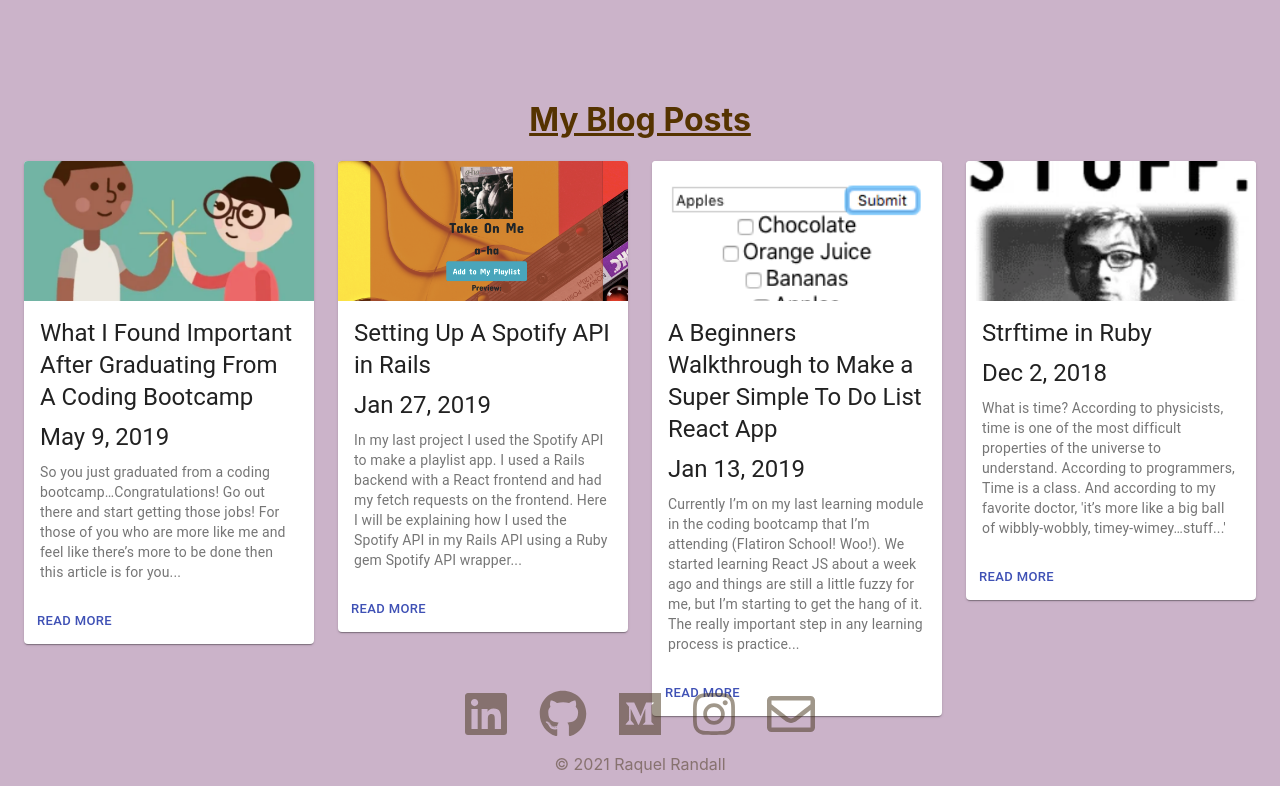
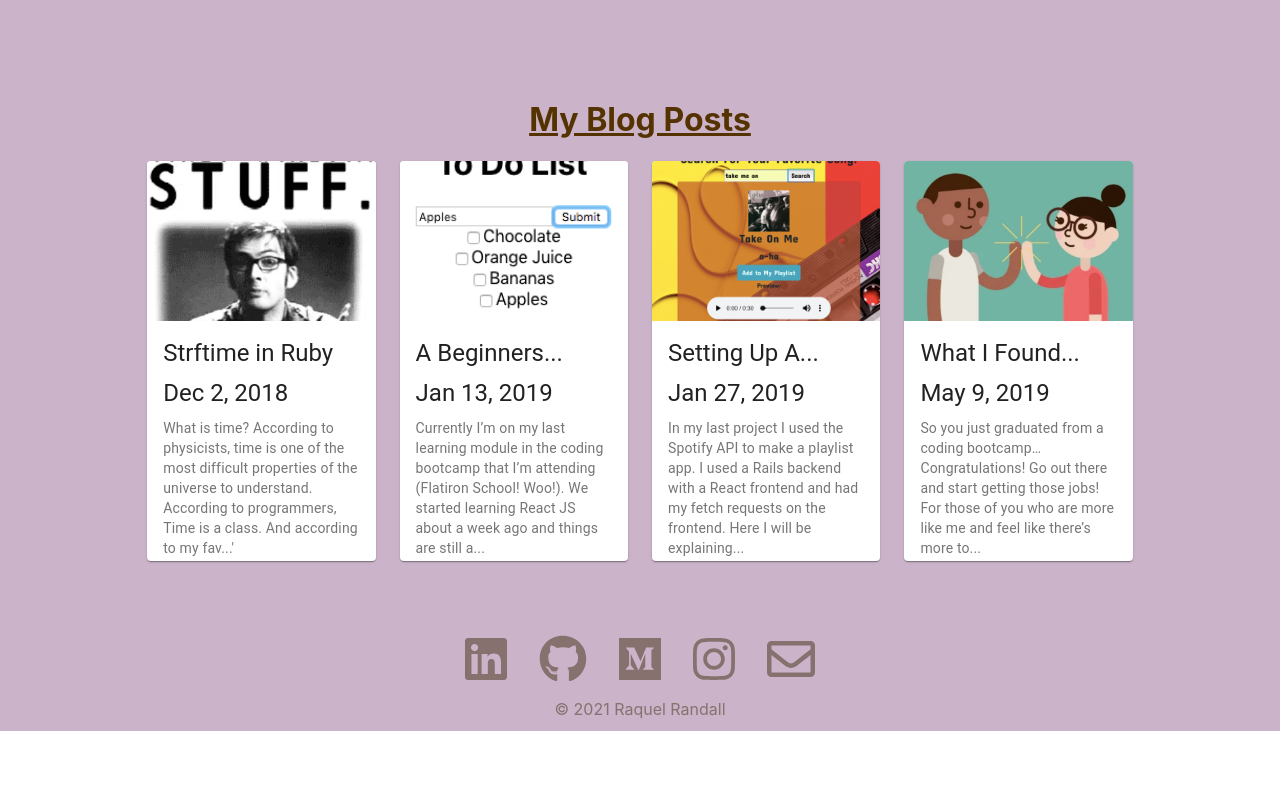
Before and after one commit to Saekit/Personal-Portfolio, a React (Create React App) app: page / in a window 1280 px wide. Shown: the part 3801-4587 px from the top of the page. After the commit the page ends 4532 px from the top, so only its background shows below. Built offline with nearby package versions, Linux system fonts and the light colour scheme; a web font is replaced by a local one.

Commit message:
fixed blog section

```diff
--- a/src/App.css
+++ b/src/App.css
@@ -152,7 +152,6 @@
   margin-bottom: 200px;
   display: flex;
   flex-direction: column;
-  max-width: 1020px;
 }
 
 .about-container {
@@ -336,7 +335,6 @@
   width: 80%;
   margin: auto;
   margin-bottom: 100px;
-  max-width: 1020px;
 }
 .resume li {
   list-style-type: circle;
@@ -346,6 +344,11 @@
 }
 
 /* Blog */
+.home-blog-container {
+  width: 80%;
+  margin: 0 auto;
+  margin-bottom: 100px;
+}
 .blogcard {
   height: 350px;
   padding: 15px;
@@ -495,6 +498,10 @@
     width: unset;
   }
 
+  .resume {
+    width: unset;
+  }
+
   .blogcard {
     margin-bottom: 100px;
     padding: 20px;
--- a/src/App.js
+++ b/src/App.js
@@ -15,7 +15,7 @@
     video: "https://www.youtube.com/embed/0NBABLy1rEE",
     live: "https://biome-atlas.netlify.com",
     github: "https://github.com/Saekit/Mod-5-Project-Biome-Atlas-Frontend",
-    preview: "/images/biome-atlas-pic.png"
+    preview: "/images/biome-atlas-pic.png",
   },
   {
     id: 2,
@@ -25,7 +25,7 @@
     video: "https://www.youtube.com/embed/xh2VugsQukk",
     live: null,
     github: "https://github.com/Saekit/Mod-4-Project-Music-App",
-    preview: "/images/playlister-pic.png"
+    preview: "/images/playlister-pic.png",
   },
   {
     id: 3,
@@ -35,7 +35,7 @@
     video: "https://www.youtube.com/embed/ciGhzl1E2-Y",
     live: null,
     github: "https://github.com/Saekit/Mod-3-Project-Storybook-Maker",
-    preview: "/images/storybook-pic.png"
+    preview: "/images/storybook-pic.png",
   },
   {
     id: 4,
@@ -45,7 +45,7 @@
     video: "https://www.youtube.com/embed/bqGjV5hzfRQ",
     live: null,
     github: "https://github.com/Saekit/Dog-Walking-App",
-    preview: "/images/dogwalker-pic.png"
+    preview: "/images/dogwalker-pic.png",
   },
   {
     id: 5,
@@ -56,8 +56,8 @@
     live: null,
     github:
       "https://github.com/Saekit/module-one-final-project-guidelines-dumbo-web-102918",
-    preview: "/images/weather-pic.png"
-  }
+    preview: "/images/weather-pic.png",
+  },
 ];
 
 const articles = [
@@ -65,49 +65,47 @@
     id: 1,
     article_name: "Strftime in Ruby",
     content:
-      "What is time? According to physicists, time is one of the most difficult properties of the universe to understand. According to programmers, Time is a class. And according to my favorite doctor, 'it’s more like a big ball of wibbly-wobbly, timey-wimey…stuff...'",
+      "What is time? According to physicists, time is one of the most difficult properties of the universe to understand. According to programmers, Time is a class. And according to my fav...'",
     date: "Dec 2, 2018",
     link: "https://medium.com/pushtostart/strftime-in-ruby-bc7b268ee5ac",
-    image: "/images/time.png"
+    image: "/images/time.png",
   },
   {
     id: 2,
-    article_name:
-      "A Beginners Walkthrough to Make a Super Simple To Do List React App",
+    article_name: "A Beginners...",
     content:
-      "Currently I’m on my last learning module in the coding bootcamp that I’m attending (Flatiron School! Woo!). We started learning React JS about a week ago and things are still a little fuzzy for me, but I’m starting to get the hang of it. The really important step in any learning process is practice...",
+      "Currently I’m on my last learning module in the coding bootcamp that I’m attending (Flatiron School! Woo!). We started learning React JS about a week ago and things are still a...",
     date: "Jan 13, 2019",
     link:
       "https://medium.com/@raquel.sae.randall/a-beginners-walkthrough-to-make-a-super-simple-to-do-list-react-app-e7a29d43ff75",
-    image: "/images/todo.png"
+    image: "/images/todo.png",
   },
   {
     id: 3,
-    article_name: "Setting Up A Spotify API in Rails",
+    article_name: "Setting Up A...",
     content:
-      "In my last project I used the Spotify API to make a playlist app. I used a Rails backend with a React frontend and had my fetch requests on the frontend. Here I will be explaining how I used the Spotify API in my Rails API using a Ruby gem Spotify API wrapper...",
+      "In my last project I used the Spotify API to make a playlist app. I used a Rails backend with a React frontend and had my fetch requests on the frontend. Here I will be explaining...",
     date: "Jan 27, 2019",
     link:
       "https://medium.com/@raquel.sae.randall/setting-up-a-spotify-api-in-rails-8d60732fe93",
-    image: "/images/music.png"
+    image: "/images/music.png",
   },
   {
     id: 4,
-    article_name:
-      "What I Found Important After Graduating From A Coding Bootcamp",
+    article_name: "What I Found...",
     content:
-      "So you just graduated from a coding bootcamp…Congratulations! Go out there and start getting those jobs! For those of you who are more like me and feel like there’s more to be done then this article is for you...",
+      "So you just graduated from a coding bootcamp…Congratulations! Go out there and start getting those jobs! For those of you who are more like me and feel like there’s more to...",
     date: "May 9, 2019",
     link:
       "https://medium.com/@raquel.sae.randall/what-i-found-important-after-graduating-from-a-coding-bootcamp-92dcca55ecf",
-    image: "/images/friends.png"
-  }
+    image: "/images/friends.png",
+  },
 ];
 
 class App extends Component {
   state = {
     projects: projects,
-    articles: articles
+    articles: articles,
   };
 
   render() {
--- a/src/components/Blog.js
+++ b/src/components/Blog.js
@@ -2,19 +2,18 @@
 import { makeStyles } from "@material-ui/core/styles";
 import Card from "@material-ui/core/Card";
 import CardActionArea from "@material-ui/core/CardActionArea";
-import CardActions from "@material-ui/core/CardActions";
 import CardContent from "@material-ui/core/CardContent";
 import CardMedia from "@material-ui/core/CardMedia";
-import Button from "@material-ui/core/Button";
 import Typography from "@material-ui/core/Typography";
 import Grid from "@material-ui/core/Grid";
 
 const useStyles = makeStyles({
   root: {
-    maxWidth: 345,
+    minHeight: 300,
+    maxHeight: 400,
   },
   media: {
-    height: 140,
+    height: 160,
   },
 });
 
@@ -24,6 +23,12 @@
 
   return (
     <Grid item xs={12} sm={6} lg={3}>
+      <a
+        target="_blank"
+        rel="noopener noreferrer"
+        href={article.link}
+        style={{ textDecoration: "none" }}
+      >
         <Card className={classes.root}>
           <CardActionArea>
             <CardMedia
@@ -43,14 +48,8 @@
               </Typography>
             </CardContent>
           </CardActionArea>
-        <CardActions>
-          <a target="_blank" rel="noopener noreferrer" href={article.link}>
-            <Button size="small" color="primary">
-              Read More
-            </Button>
+        </Card>
       </a>
-        </CardActions>
-      </Card>
     </Grid>
   );
 }
--- a/src/components/Resume.js
+++ b/src/components/Resume.js
@@ -15,7 +15,6 @@
     border: "1px solid rgba(255, 255, 255, 0.18)",
     display: "flex",
     minHeight: 385,
-    maxWidth: 900,
     [theme.breakpoints.down("xs")]: {
       flexDirection: "column",
     },
--- a/src/containers/Home.js
+++ b/src/containers/Home.js
@@ -15,7 +15,6 @@
 
 function Home({ articles, projects }) {
   const classes = useStyles();
-  const articlesReversed = articles.reverse();
 
   return (
     <Container maxWidth="lg">
@@ -58,7 +57,7 @@
         </h1>
         <div className={classes.root}>
           <Grid container spacing={3}>
-            {articlesReversed.map((article) => (
+            {articles.map((article) => (
               <Blog key={article.id} article={article} />
             ))}
           </Grid>
```
Lines whose indentation alone changed are shown as unchanged.
